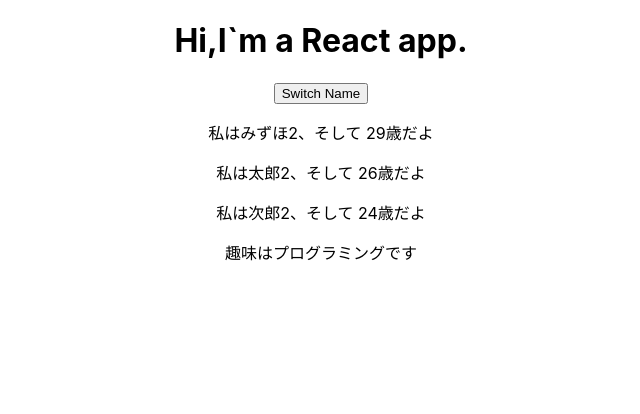
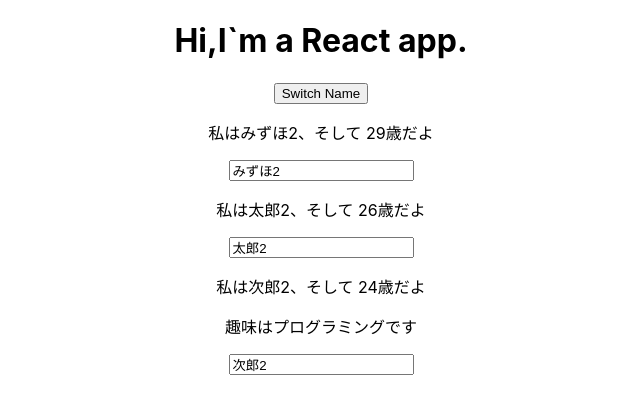
Before and after one commit to msm69/react-complete-guide, a React (Create React App) app: page / in a window 1280 px wide. Shown: the top 414 px of the page, without its empty margins (319-959 px from the left). Built offline with nearby package versions, Linux system fonts and the light colour scheme.

Commit message:
名前を変更するための入力欄を作成

```diff
--- a/src/App.js
+++ b/src/App.js
@@ -1,41 +1,54 @@
-import React, { useState } from 'react';
-import './App.css';
-import Person from './Person/Person'
+import React, { useState } from "react";
+import "./App.css";
+import Person from "./Person/Person";
 
 function App() {
-  const [persons, setPersons] = useState(
-    [
-      { name: "みずほ2", age: 29 },
-      { name: "太郎2", age: 26 },
-      { name: "次郎2", age: 24 }
-    ]
-  )
+  const [persons, setPersons] = useState([
+    { name: "みずほ2", age: 29 },
+    { name: "太郎2", age: 26 },
+    { name: "次郎2", age: 24 },
+  ]);
 
   const switchNameHandler = (newName) => {
-    setPersons(
-      [
-        { name: newName, age: 30 },
-        { name: "名前変更２", age: 45 },
-        { name: "名前変更３", age: 50 }
-      ])
-  }
+    setPersons([
+      { name: newName, age: 30 },
+      { name: "名前変更２", age: 45 },
+      { name: "名前変更３", age: 50 },
+    ]);
+  };
+
+  const nameChangeHandler = (event) => {
+    setPersons([
+      { name: "みずほ２", age: 30 },
+      { name: event.target.value, age: 45 },
+      { name: "名前変更３", age: 50 },
+    ]);
+  };
 
   return (
     <div className="App">
       <h1>Hi,I`m a React app.</h1>
-      <button onClick={() => switchNameHandler('新しい名前')}>Switch Name</button>
+      <button onClick={() => switchNameHandler("新しい名前")}>
+        Switch Name
+      </button>
       <Person
         name={persons[0].name}
         age={persons[0].age}
-        click={() => switchNameHandler('新しい名前１')} />
+        click={() => switchNameHandler("新しい名前１")}
+      />
       <Person
         name={persons[1].name}
         age={persons[1].age}
-        click={() => switchNameHandler('新しい名前２')} />
+        click={() => switchNameHandler("新しい名前２")}
+        changed={nameChangeHandler}
+      />
       <Person
         name={persons[2].name}
         age={persons[2].age}
-        click={() => switchNameHandler('新しい名前３')} >趣味はプログラミングです</Person>
+        click={() => switchNameHandler("新しい名前３")}
+      >
+        趣味はプログラミングです
+      </Person>
     </div>
   );
 }
--- a/src/Person/Person.js
+++ b/src/Person/Person.js
@@ -1,10 +1,13 @@
-import React from 'react';
+import React from "react";
 
 function person(props) {
   return (
     <div>
-      <p onClick={props.click}>私は{props.name}、そして {props.age}歳だよ</p>
+      <p onClick={props.click}>
+        私は{props.name}、そして {props.age}歳だよ
+      </p>
       <p>{props.children}</p>
+      <input type="text" onChange={props.changed} value={props.name} />
     </div>
   );
 }
```
Also changed, not shown: src/App.css (line endings or trailing spaces).
